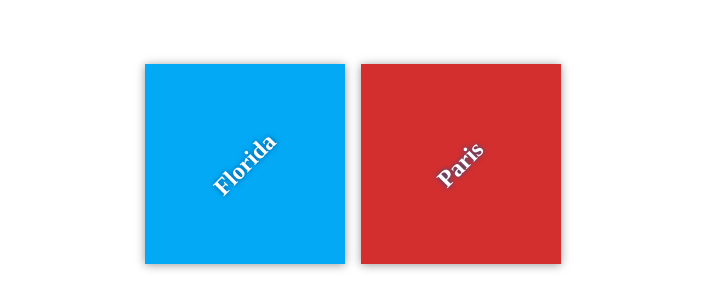
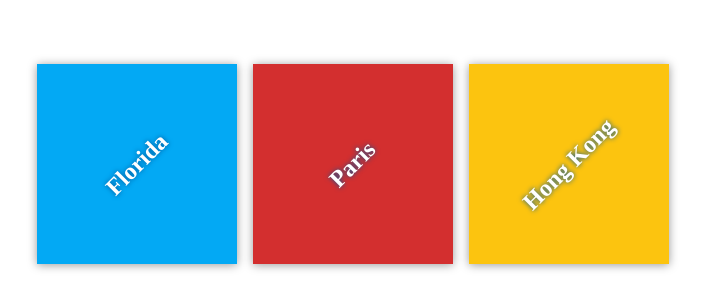
Before and after one commit to lee010073/my-travel-plans, a plain HTML site: page index.html in a window 1280 px wide. Shown: the part 236-544 px from the top of the page, without its empty margins (287-992 px from the left). Drawn offline with Linux system fonts and the light colour scheme; files that its build step writes are made by us from their sources.

Commit message:
HK destination

```diff
--- a/app.css
+++ b/app.css
@@ -57,3 +57,7 @@ h2 {
 #paris {
     background-color: #d32f2f;
 }
+
+#hong-kong {
+    background-color: #fcc40efd;
+}
--- a/index.html
+++ b/index.html
@@ -17,6 +17,9 @@
             <div class="destination" id="paris">
                 <h2>Paris</h2>
             </div>
+            <div class="destination" id="hong-kong">
+                <h2>Hong Kong</h2>
+            </div>
         </div>
     </div>
 
```
